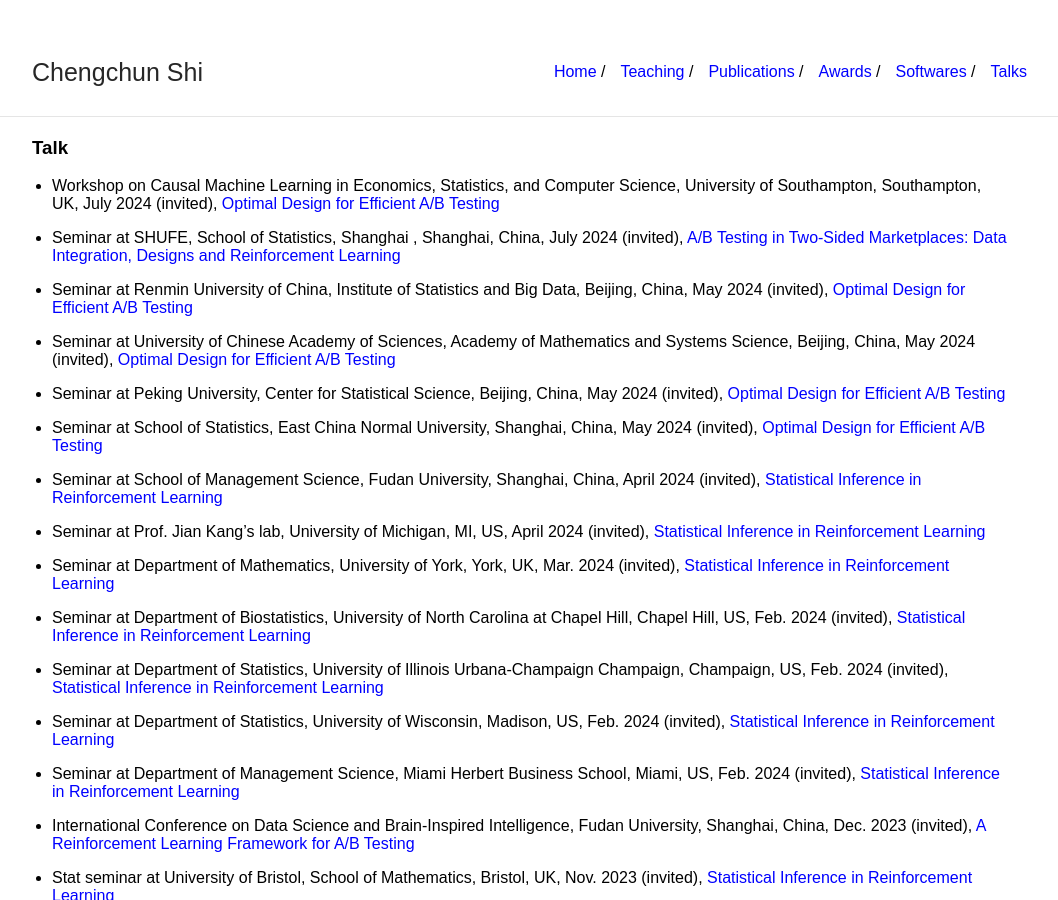
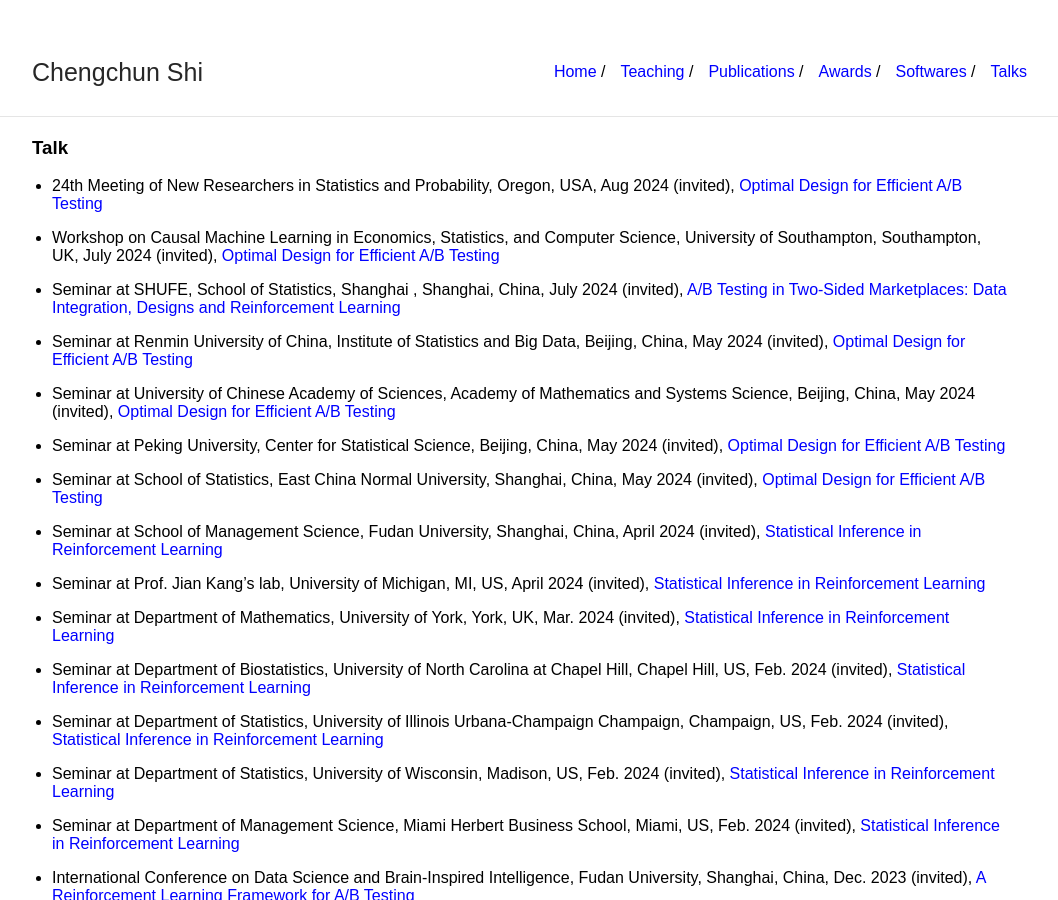
Before and after one commit to callmespring/callmespring.github.io, a Jekyll site: the page built from talk.md, in a window 1280 px wide and 900 px high. Shown: the whole window, without its empty margins (108-1166 px from the left). Built offline with Jekyll 4.4.1, drawn with Linux system fonts in a browser that asks for light colours.

Commit message:
Update talk.md

```diff
--- a/talk.md
+++ b/talk.md
@@ -4,6 +4,8 @@ title: Talk
 ---
 
 ### Talk
+
+* 24th Meeting of New Researchers in Statistics and Probability, Oregon, USA, Aug 2024 (invited), [Optimal Design for Efficient A/B Testing](./slides/design.pdf)
 
 * Workshop on Causal Machine Learning in Economics, Statistics, and Computer Science, University of Southampton, Southampton, UK, July 2024 (invited), [Optimal Design for Efficient A/B Testing](./slides/design.pdf)
 
```
